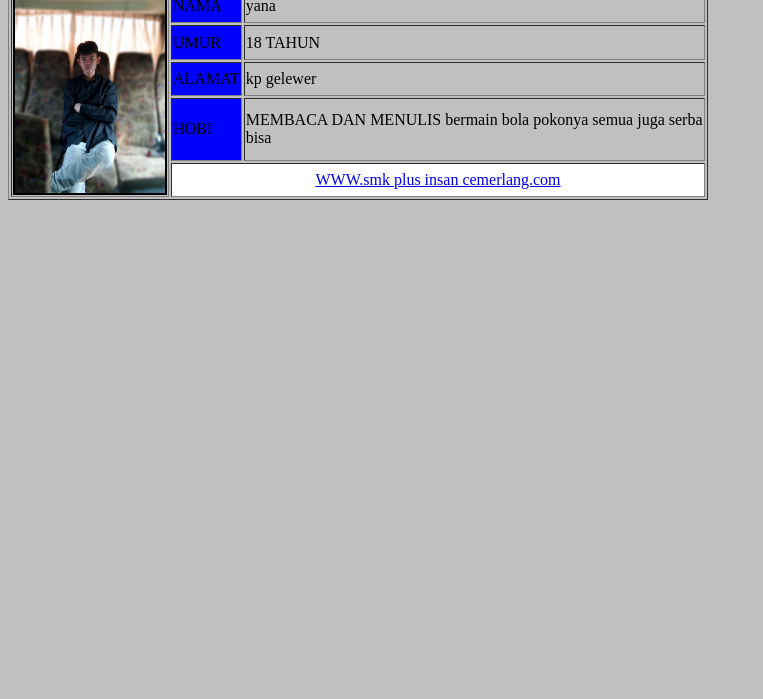
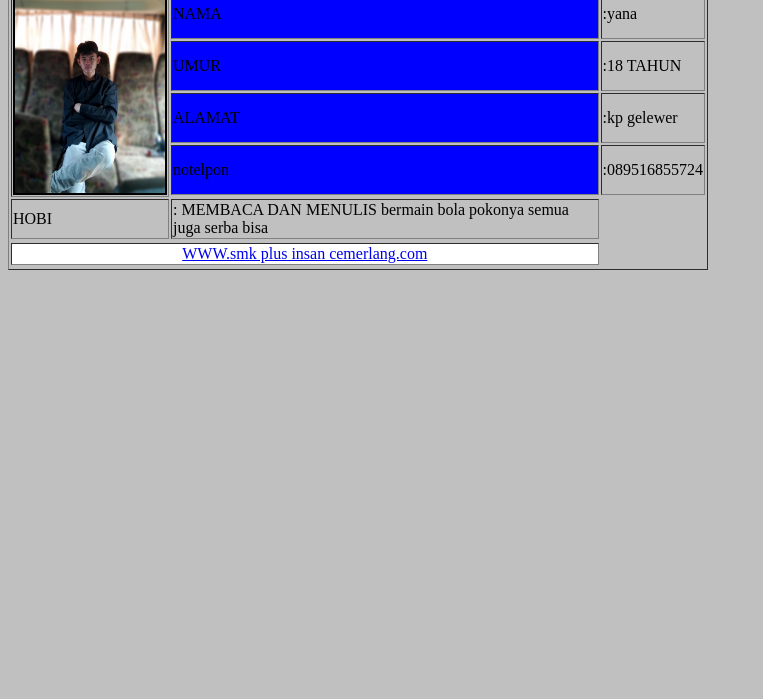
Before and after one commit to Yanakamana/Biodata-yana, a plain HTML site: page index.html in a window 1280 px wide. Shown: the part 101-800 px from the top of the page, without its empty margins (0-763 px from the left). Drawn offline with Linux system fonts and the light colour scheme.

Commit message:
update index.html

```diff
--- a/index.html
+++ b/index.html
@@ -11,24 +11,29 @@
 <td rowspan="5" width="100px">
 <img src=image.jpg width="150px" height="200px" border="2">
 </td>
-<td bgcolor="#0000FF">NAMA </td>
-<td> yana </td>
+<td bgcolor="#0000FF">NAMA</td>
+<td> :yana </td>
 </tr>
 <tr>
-<td bgcolor="#0000FF"> UMUR </td>
-<td> 18 TAHUN </td>
+<td bgcolor="#0000FF">UMUR</td>
+<td> :18 TAHUN </td>
 </tr>
 <tr>
-<td bgcolor="#0000FF"> ALAMAT </td>
-<td> kp gelewer  </td>
-</tr>
- <tr>
-<td bgcolor="#0000FF"> HOBI </td>
-<td> MEMBACA DAN MENULIS  bermain bola pokonya semua juga serba bisa </td>
+<td bgcolor="#0000FF">ALAMAT</td>
+<td> :kp gelewer  </td>
 </tr>
 <tr>
+<td bgcolor="#0000FF">notelpon</td>
+<td>:089516855724</td>
+<tr>
+</tr>
+<td> HOBI</td>
+<td>: MEMBACA DAN MENULIS  bermain bola pokonya semua juga serba bisa </td>
+<tr>
+</tr>
 <td align="center" colspan="2" bgcolor="white"> <a href="https://www.anaktekno.com">WWW.smk plus insan cemerlang.com</a> </td>
+<tr>
 </tr>
 </body>
- </html>
+</html>
 smk incer.COM
```
